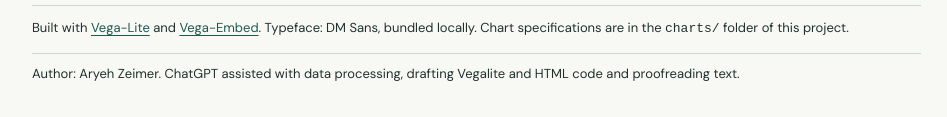
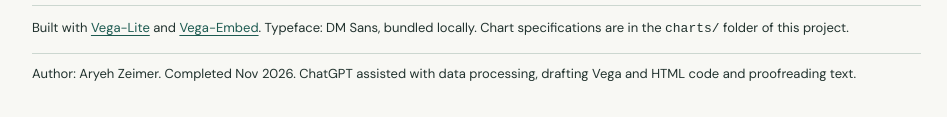
Before and after one commit to lionking98/DataViz_2, a plain HTML site: page index.html in a window 1280 px wide. Shown: the part 5367-5484 px from the top of the page, without its empty margins (77-1024 px from the left). Drawn offline with Linux system fonts and the light colour scheme; no server answers.

Commit message:
Corrected Authorship statement

```diff
--- a/index.html
+++ b/index.html
@@ -162,7 +162,7 @@
     </ol>
     <h2>Format</h2>
     <p class="format-note">Built with <a href="https://vega.github.io/vega-lite/">Vega-Lite</a> and <a href="https://github.com/vega/vega-embed">Vega-Embed</a>. Typeface: DM Sans, bundled locally. Chart specifications are in the <code>charts/</code> folder of this project.</p>
-    <p class="credits">Author: Aryeh Zeimer. ChatGPT assisted with  data processing, drafting Vegalite and HTML code and proofreading text.</p>
+    <p class="credits">Author: Aryeh Zeimer. Completed Nov 2026. ChatGPT assisted with data processing, drafting Vega and HTML code and proofreading text.</p>
   </footer>
 </body>
 </html>
```
